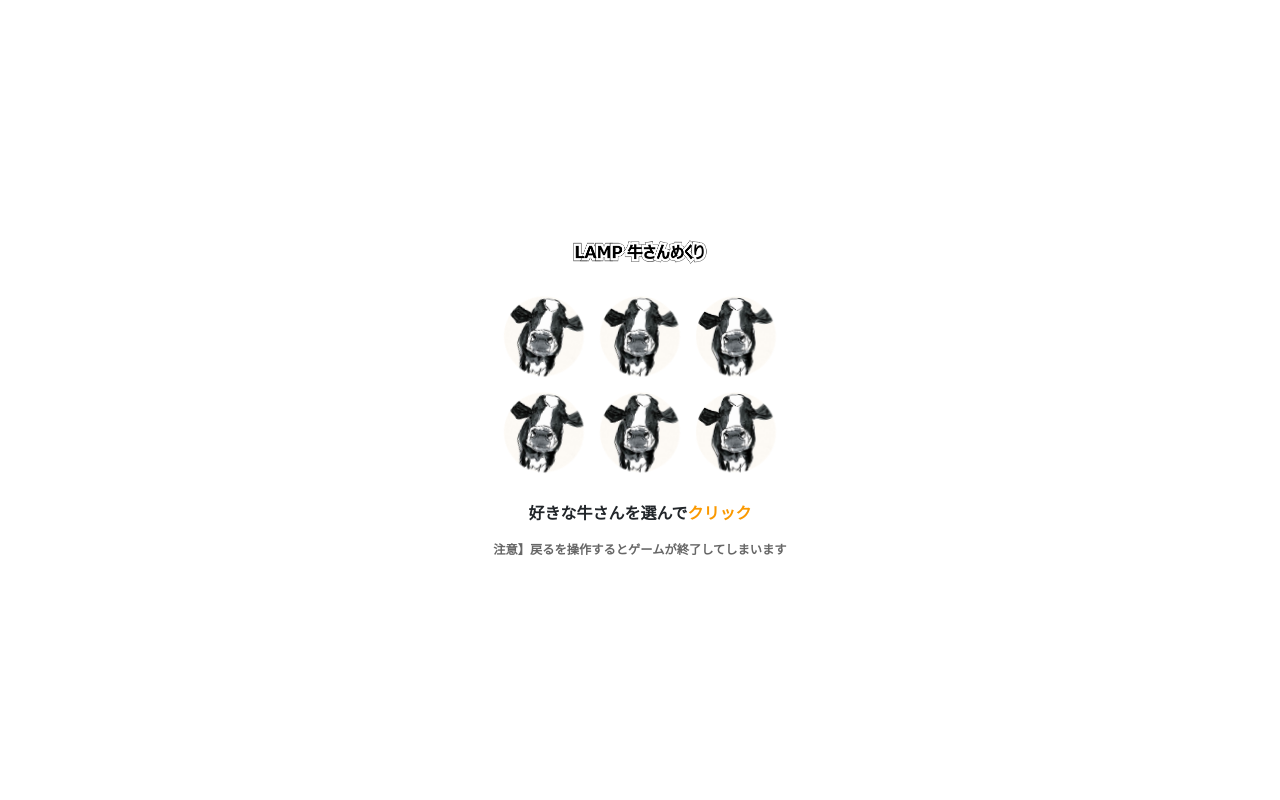
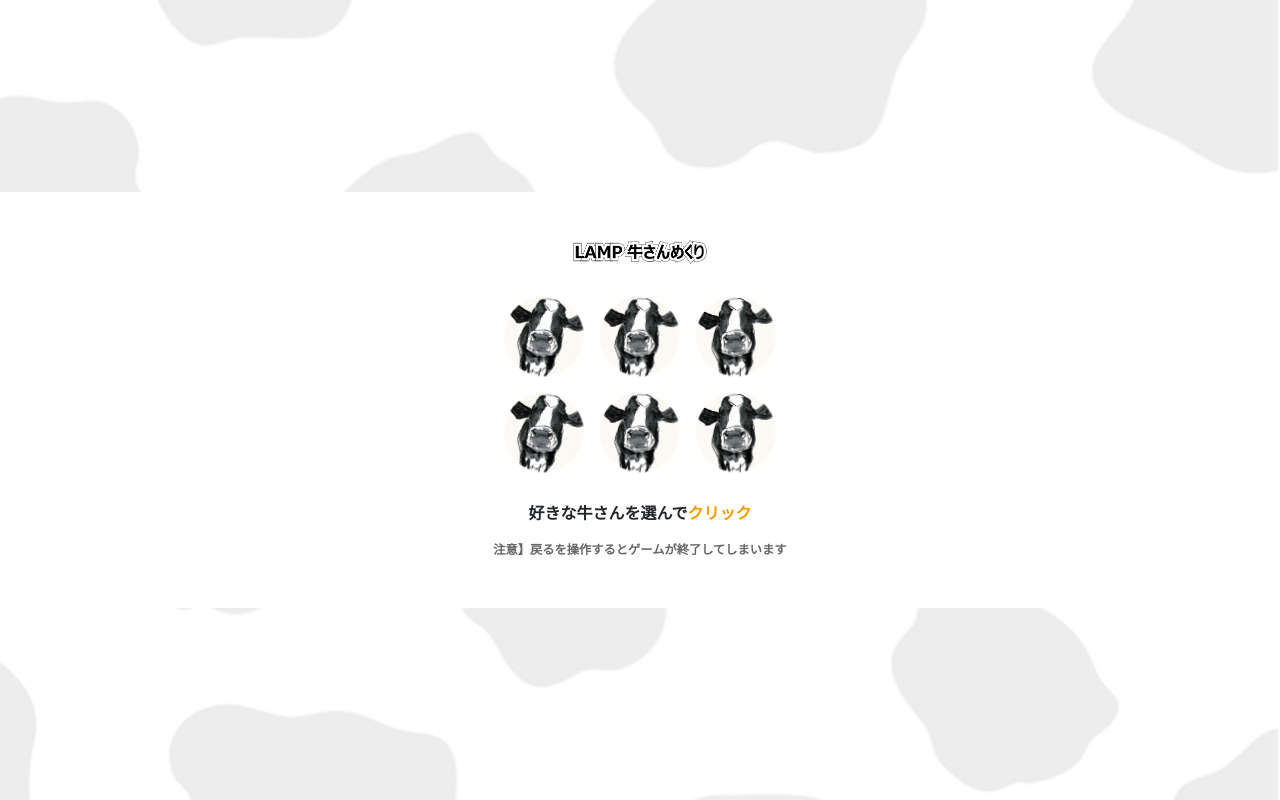
Before and after one commit to sifatulrabbi/fiverr-afuramask-testgame, a React (Create React App) app: page /options in a window 1280 px wide. Built offline with nearby package versions, Linux system fonts and the light colour scheme; a web font is replaced by a local one.

Commit message:
fix: add background, update classes

```diff
--- a/package.json
+++ b/package.json
@@ -2,7 +2,6 @@
     "name": "testgame",
     "version": "1.0.0",
     "private": true,
-    "homepage": "https://sifatulrabbi.github.io/fiverr-afuramask-testgame/",
     "dependencies": {
         "@testing-library/jest-dom": "^5.14.1",
         "@testing-library/react": "^12.0.0",
--- a/src/pages/home.jsx
+++ b/src/pages/home.jsx
@@ -10,7 +10,7 @@ export function Home() {
     }
 
     return (
-        <div className="container-fluid p-0 my-auto bg-white w-100 py-5 d-flex flex-column justify-content-center align-items-center page">
+        <div className="page">
             <GameTitle />
             <h1 className="fs-1 fw-bold text-primary">ゲーム説明</h1>
             <p className="text-secondary fw-bold text-center">
--- a/src/pages/options.jsx
+++ b/src/pages/options.jsx
@@ -16,7 +16,7 @@ export function Options() {
     }
 
     return (
-        <div className="container px-3 d-flex flex-column justify-content-center align-items-center page">
+        <div className="page">
             <GameTitle />
             <div
                 className="d-flex flex-wrap justify-content-center align-items-center"
--- a/src/pages/question.jsx
+++ b/src/pages/question.jsx
@@ -10,7 +10,7 @@ export function Question() {
     }
 
     return (
-        <div className="container px-3 d-flex flex-column justify-content-center align-items-center page">
+        <div className="page">
             <GameTitle />
             <h1 className="fw-bold text-primary mb-4">あなたの得点は？</h1>
             <CowBtn onClick={handleClick} />
--- a/src/pages/result.jsx
+++ b/src/pages/result.jsx
@@ -12,7 +12,7 @@ export function Result() {
     }
 
     return reward ? (
-        <div className="d-flex flex-column justify-content-center align-items-center page">
+        <div className="page">
             <GameTitle />
             <h1 className="fw-bold text-primary">あなたの得点は？</h1>
             <div
--- a/src/styles/_custom.scss
+++ b/src/styles/_custom.scss
@@ -58,6 +58,19 @@ $font-family-base: "Meiryo", sans-serif;
 .page {
     opacity: 0;
     animation: fade 0.8s ease-out forwards;
+    @extend .bg-white;
+    width: 100%;
+    padding: 1.5rem 0;
+    @extend .container-fluid;
+    @extend .p-0;
+    @extend .my-auto;
+    @extend .bg-white;
+    @extend .w-100;
+    @extend .py-5;
+    @extend .d-flex;
+    @extend .flex-column;
+    @extend .justify-content-center;
+    @extend .align-items-center;
 
     .btn-colored {
         outline: none;
--- a/src/styles/index.scss
+++ b/src/styles/index.scss
@@ -12,6 +12,8 @@ body {
     justify-content: center;
     position: relative;
     overflow: hidden;
+    background-image: url("../assets/background.png");
+    background-size: cover;
 
     .bg {
         position: absolute;
```
Also changed, not shown: src/assets/background.png.
